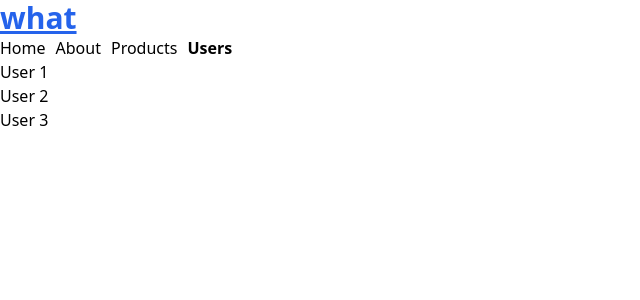
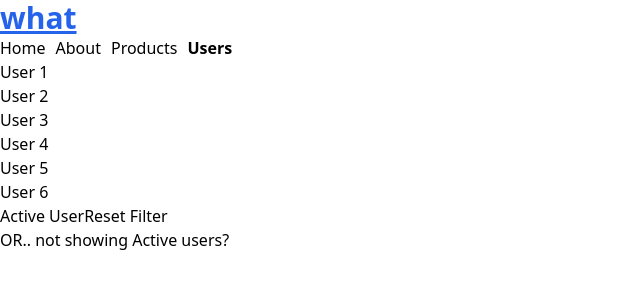
Before and after one commit to adnantariq123/Routers, a React (Create React App) app in the folder react-router/: page /users in a window 1280 px wide. Shown: the top 300 px of the page, without its empty margins (0-640 px from the left). Built offline with nearby package versions, Linux system fonts and the light colour scheme.

Commit message:
useSearchParams i did not like this

```diff
--- a/react-router/src/Components/Users.jsx
+++ b/react-router/src/Components/Users.jsx
@@ -1,14 +1,40 @@
-import { Link, Outlet } from "react-router-dom"
+import { Link, Outlet, useSearchParams } from "react-router-dom"
 
 export const Users=()=>{
+
+    const UserLength =[1,2,3,4,5,6]
+
+    // aaah did not understand this useSearchParams thingy
+    const[searchParams, setsearchParams]=useSearchParams()
+    const showActiveUsers = searchParams.get('filter')==="active"
+
     return(
         <>
+
         <ul>
 
-        <li><Link to={"1"}>User 1</Link></li>
+        {UserLength.map(user=>(
+            <li key={user}><Link to={user.toString()}>User {user}</Link></li>
+        ))}
+
+
+        {/* <li><Link to={"1"}>User 1</Link></li>
         <li><Link to={"3"}>User 2</Link></li>
-        <li><Link to={"3"}>User 3</Link></li>
+        <li><Link to={"3"}>User 3</Link></li> */}
+
         </ul>
+
+        <button onClick={()=>{setsearchParams({filter:'active'})}}>Active User</button>
+        <button onClick={()=>{setsearchParams({})}}>Reset Filter</button>
+
+        {
+            showActiveUsers? (
+                <h4> Showing Active users?</h4>
+            ): (
+                <h4> OR.. not showing Active users?</h4>
+            )
+
+        }
 
         <Outlet/>
         </>
```
